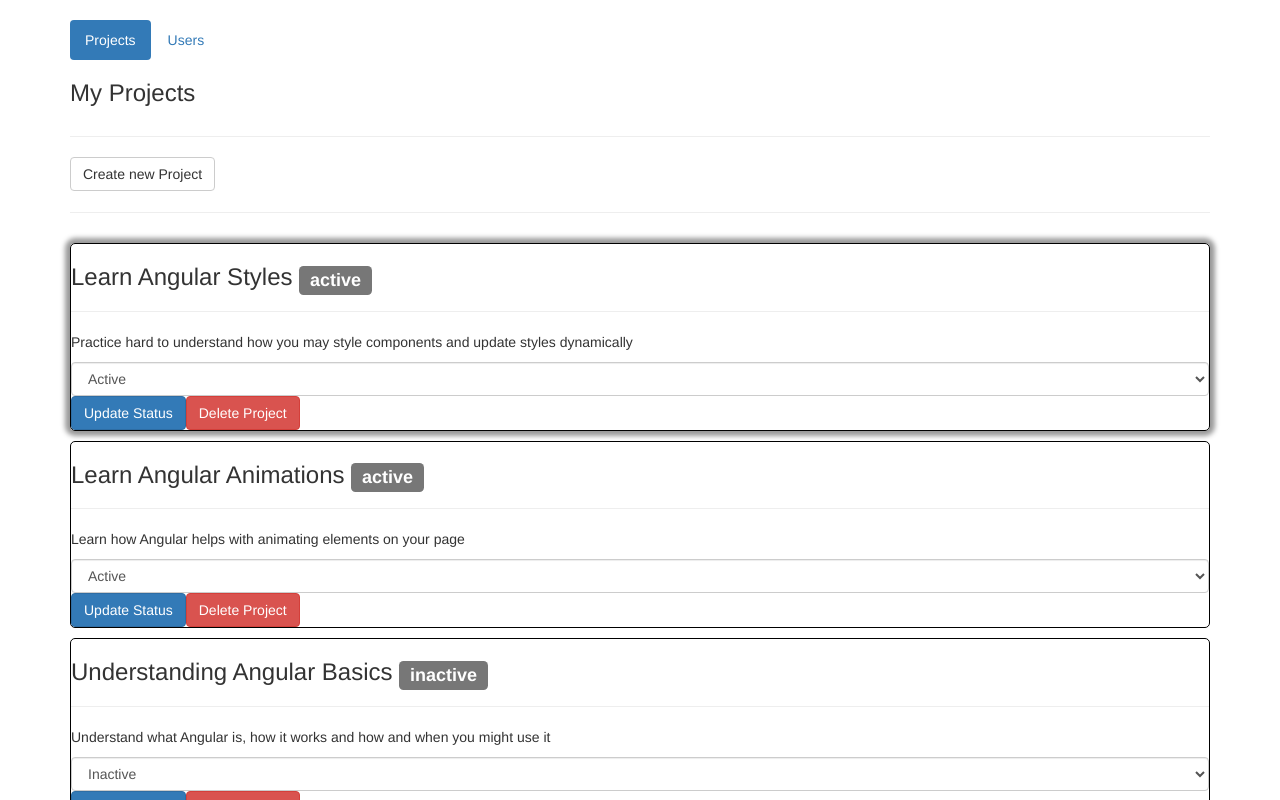
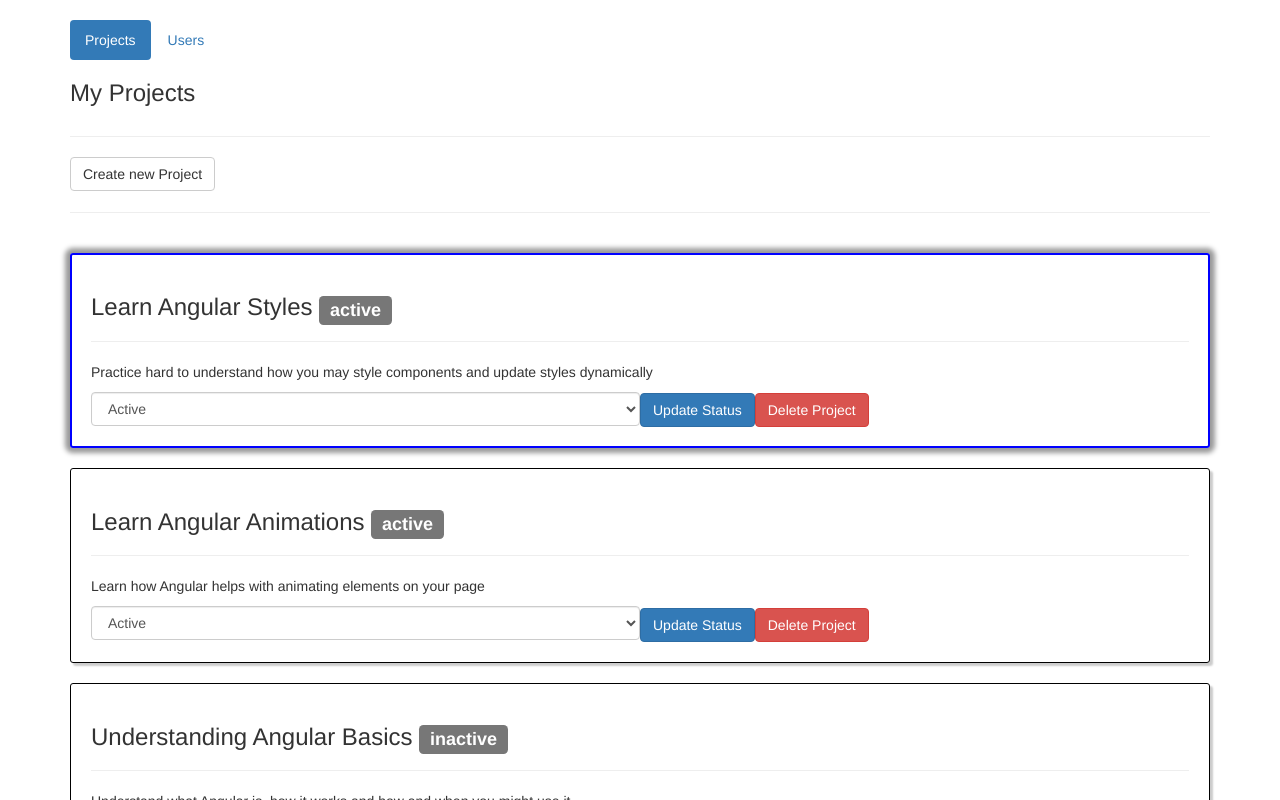
Before and after one commit to donboli/udemy-ng-styles-animation, an Angular app: page / in a window 1280 px wide. Shown: the top 800 px of the page. Built offline with nearby package versions, Linux system fonts and the light colour scheme.

Commit message:
Adjust styles for ProjectComponent

```diff
--- a/src/app/project/project.component.css
+++ b/src/app/project/project.component.css
@@ -1,10 +1,19 @@
 :host {
   display: block;
   border: 1px solid black;
-  border-radius: 5px;
-  margin: 10px 0;
+  border-radius: 3px;
+  box-shadow: 3px 3px 2px #ccc;
+  margin: 20px 0;
+  padding: 20px;
 }
 
 :host(.marked) {
   box-shadow: 0 0 5px 5px #999;
+  border: 2px solid blue;
+  padding: 19px;
 }
+
+.form-control {
+  display: inline-block;
+  width: 50%;
+}
```
